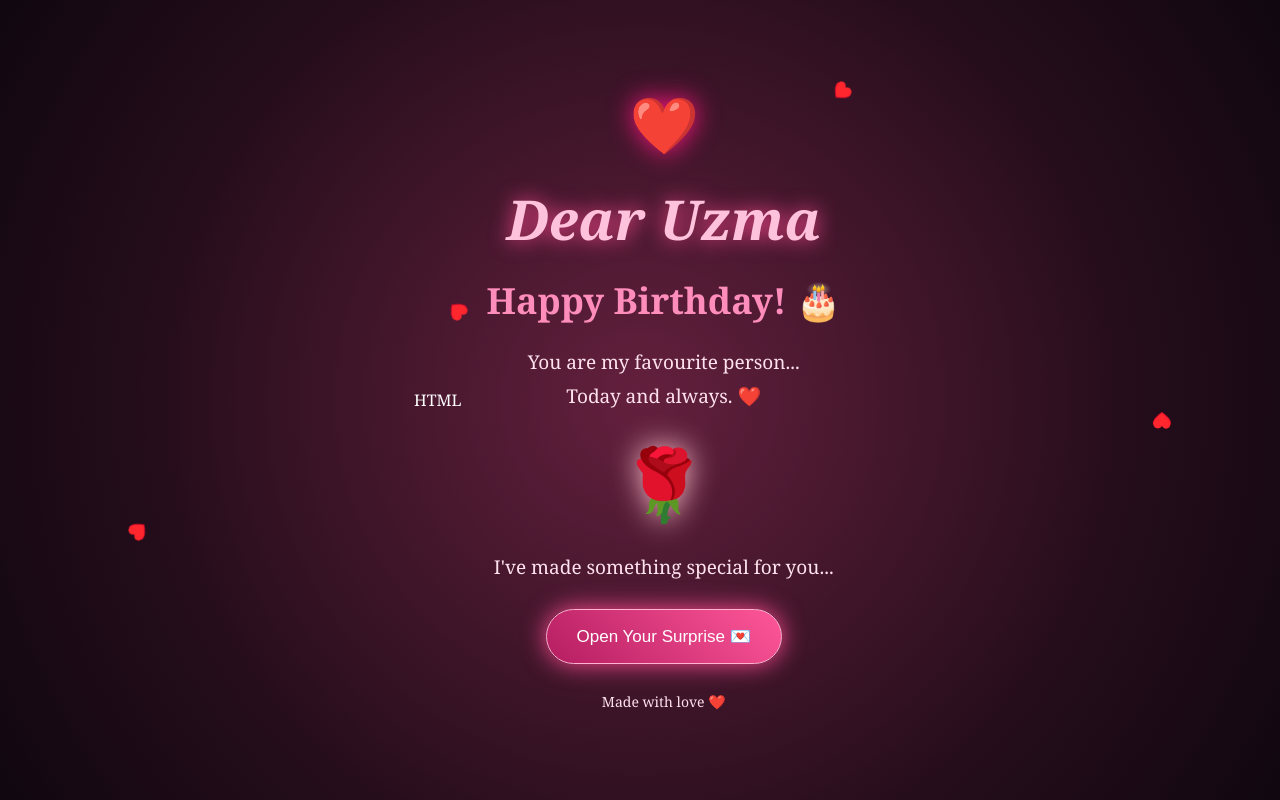
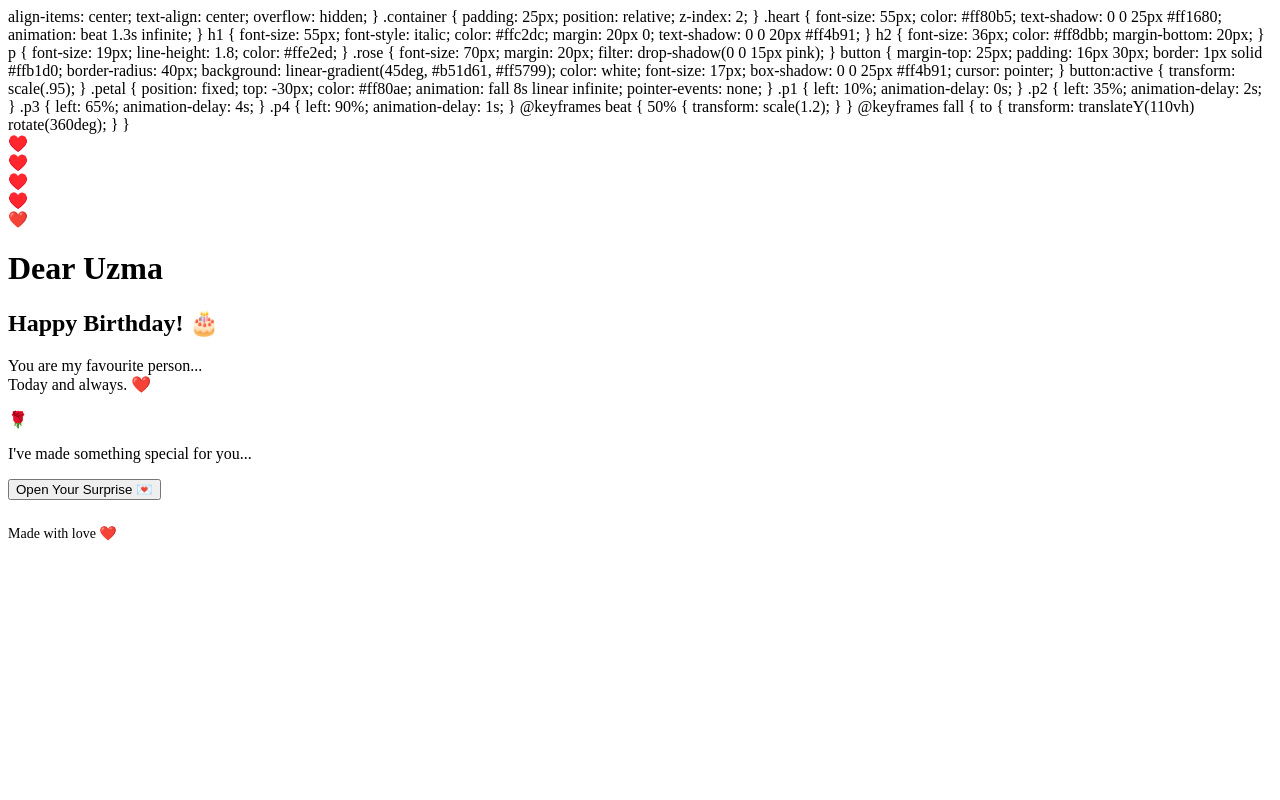
Before and after one commit to mdwajidquraishi6-eng/Uzma-special-birthday, a plain HTML site: page index.html in a window 1280 px wide. Drawn offline with Linux system fonts and the light colour scheme.

Commit message:
Uzma birthday surprise
Removed the entire HTML structure and styles from index.html.

```diff
--- a/index.html
+++ b/index.html
@@ -1,26 +1,4 @@
-HTML
 
-<!DOCTYPE html>
-<html lang="en">
-<head>
-<meta charset="UTF-8">
-<meta name="viewport" content="width=device-width, initial-scale=1.0">
-<title>Dear Uzma ❤️</title>
-
-<style>
-* {
-  margin: 0;
-  padding: 0;
-  box-sizing: border-box;
-}
-
-body {
-  min-height: 100vh;
-  background: radial-gradient(circle, #64203e, #250d1b 65%, #100710);
-  color: white;
-  font-family: Georgia, serif;
-  display: flex;
-  justify-content: center;
   align-items: center;
   text-align: center;
   overflow: hidden;
```
